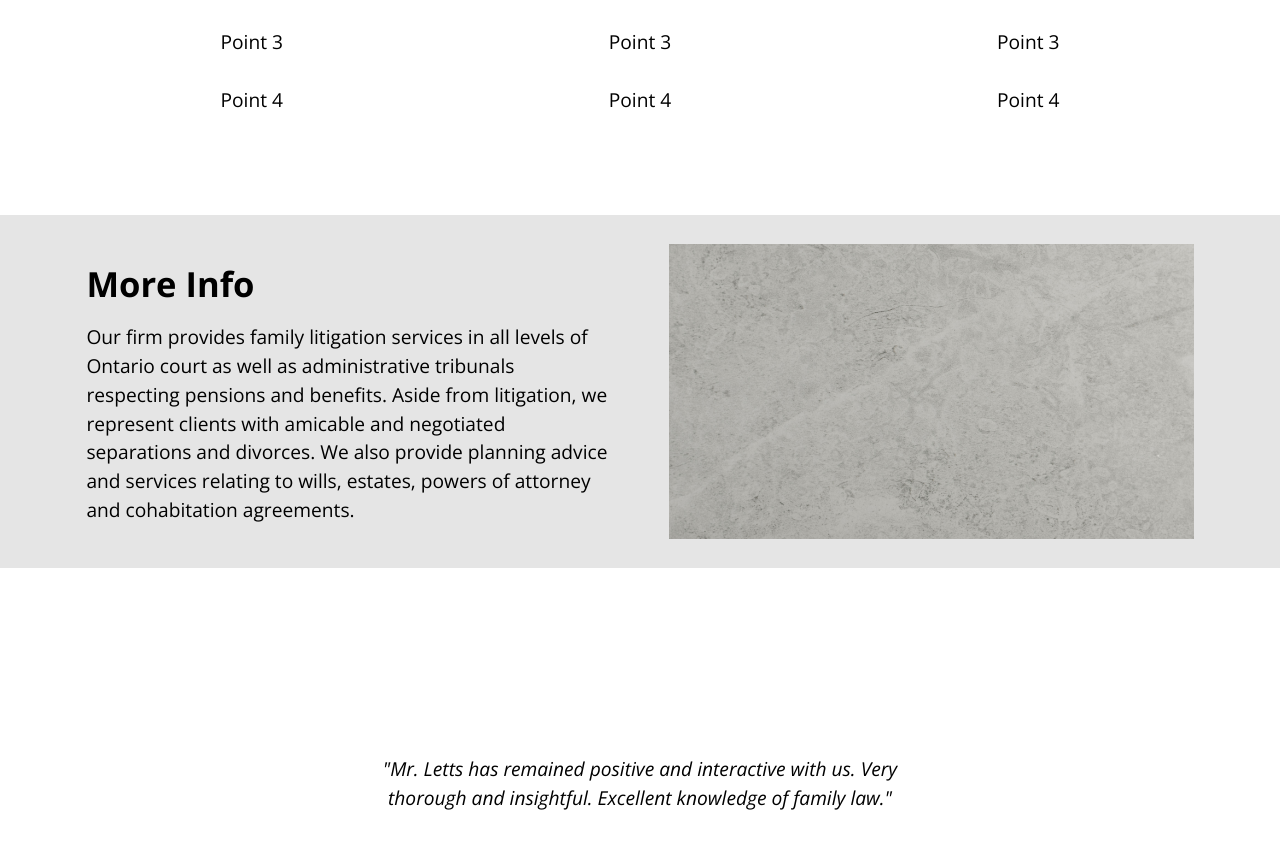
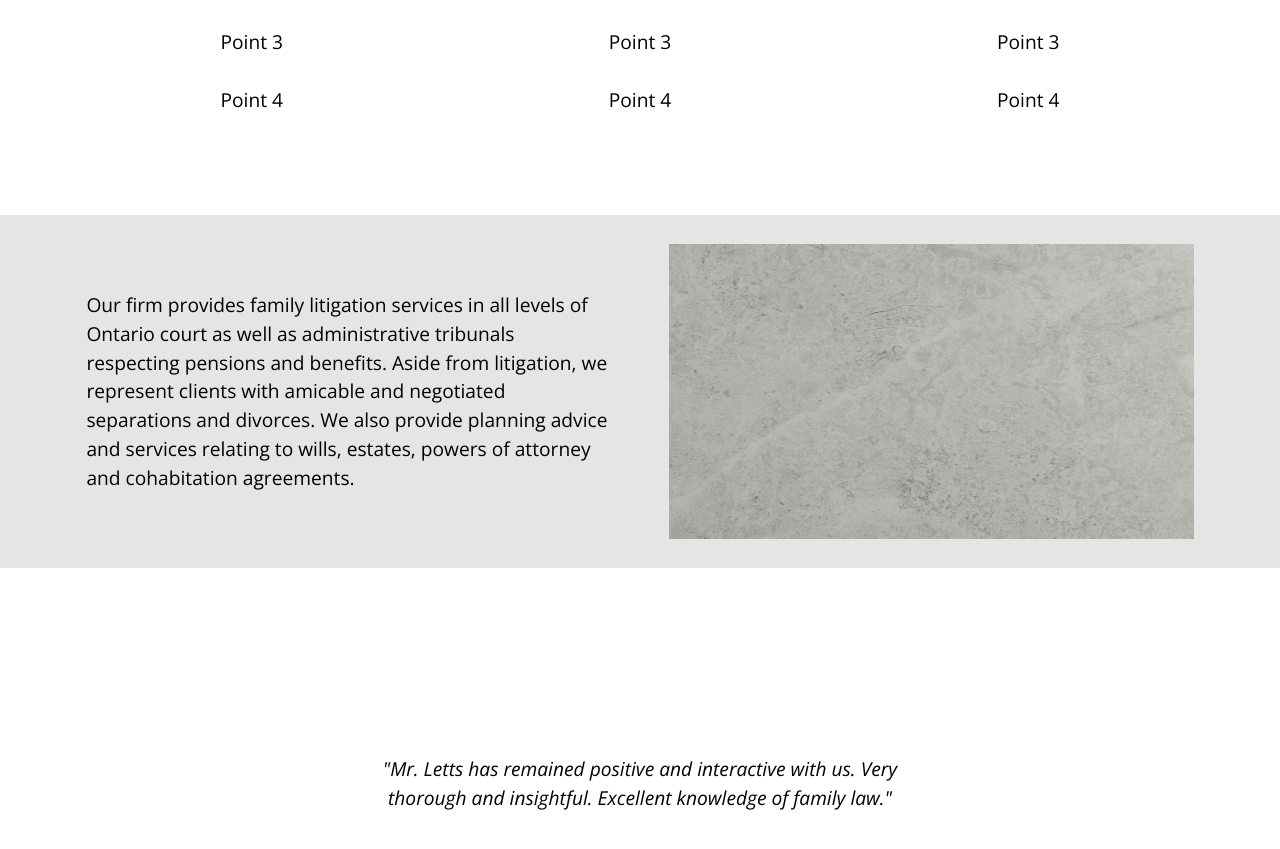
Before and after one commit to Ten-3/letts-law, a Jekyll site: the page built from family-law.html, in a window 1280 px wide and 900 px high, scrolled down 1151 px. Shown: the top 849 px of the window. Built offline with Jekyll 4.4.1, drawn with Linux system fonts in a browser that asks for light colours.

Commit message:
delete the more info heading

```diff
--- a/family-law.html
+++ b/family-law.html
@@ -47,7 +47,6 @@ layout: default
 
     <div class="push gutter-2 family-law-info-banner grid grid-middle">
       <div class="unit xs-1 s-1 m-1-2 gutter pad-t pad-b-0">
-        <h1 class="push-1-2">More Info</h1>
         <p>Our firm provides family litigation services in all levels of Ontario court as well as administrative tribunals respecting pensions and benefits. Aside from litigation, we represent clients with amicable and negotiated separations and divorces. We also provide planning advice and services relating to wills, estates, powers of attorney and cohabitation agreements.</p>
       </div>
       <div class="unit xs-1 s-1 m-1-2 gutter pad-b pad-t">
--- a/human-rights.html
+++ b/human-rights.html
@@ -48,7 +48,6 @@ layout: default
 
     <div class="push gutter embed embed-3by1 human-rights-info-banner grid grid-middle">
       <div class="unit xs-1 s-1 m-1-2 gutter pad-t pad-b-0">
-        <h1 class="push-1-2">More Info</h1>
         <p>Letts Law provides consultation and litigation legal services for anyone facing disability, family status, gender and marital status discrimination and contemplating a proceeding in Ontario Courts, the Ontario Human Rights Tribunal or a complaint to the Canadian Human Rights Commissioner. Whether a service or employment issue, contact us for a free consultation</p>
       </div>
       <div class="unit xs-1 s-1 m-1-2 gutter pad-b pad-t">
```
